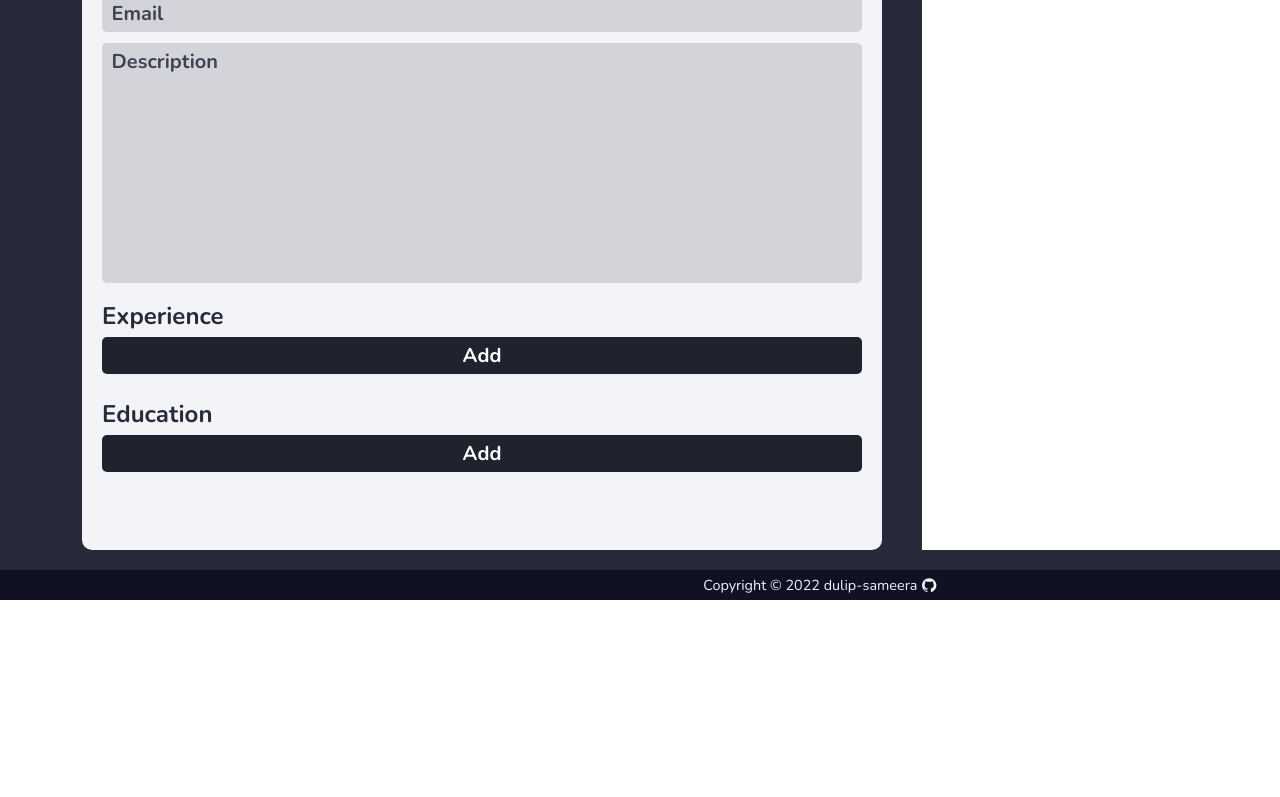
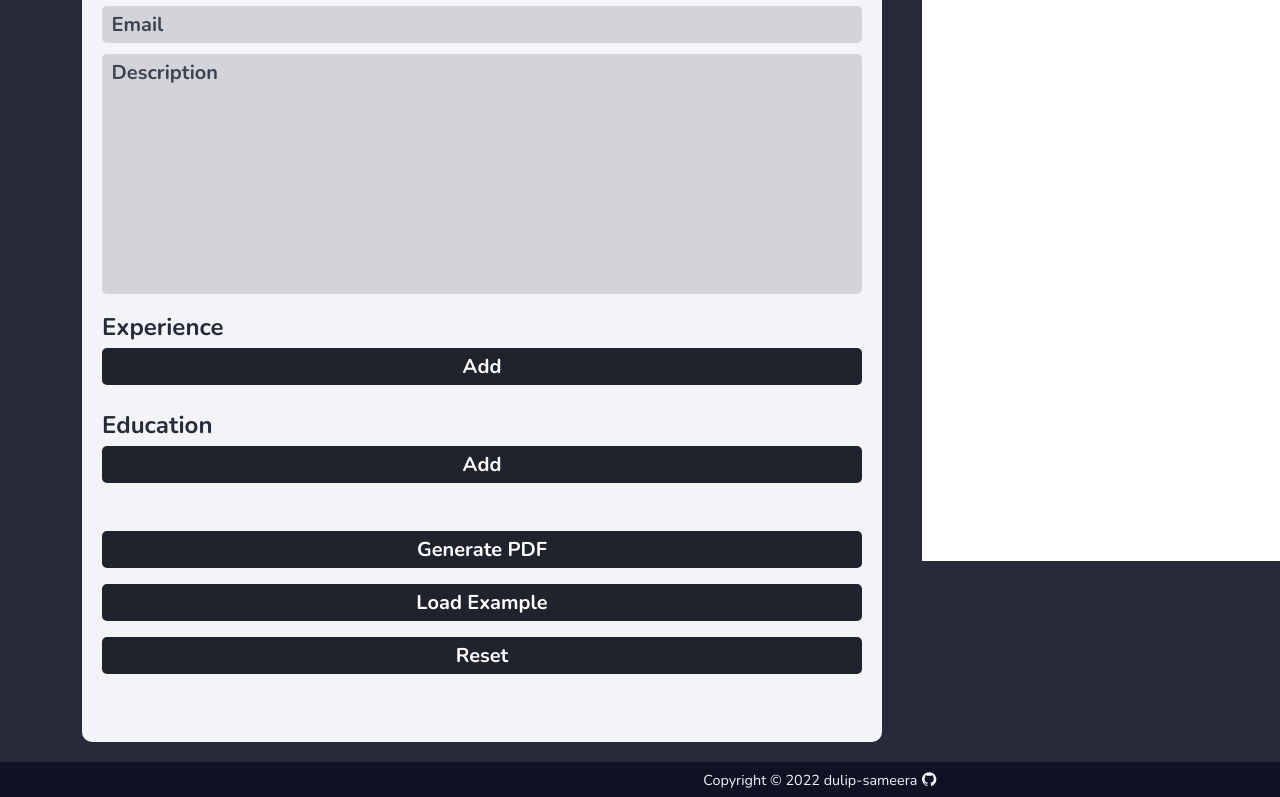
Before and after one commit to dulip-sameera/react-cv-generator, a React (Create React App) app: page / in a window 1280 px wide. Shown: the part 431-1228 px from the top of the page. Before the commit the page ends 1031 px from the top, so only its background shows below. Built offline with nearby package versions, Linux system fonts and the light colour scheme.

Commit message:
add toggle buttons

```diff
--- a/src/components/Body/Form/Form.js
+++ b/src/components/Body/Form/Form.js
@@ -3,6 +3,7 @@ import styled from "styled-components";
 import Education from "./Education";
 import Experience from "./Experience";
 import Personal from "./Personal";
+import { Button } from "./Utils";
 
 const LayoutDiv = styled.div`
   grid-column: 1/2;
@@ -11,6 +12,14 @@ const LayoutDiv = styled.div`
   background: ${({ theme }) => theme.colors.grey};
   border-radius: 10px;
   min-width: 800px;
+`;
+
+const Toggles = styled.div`
+  width: 100%;
+  margin: 3rem 0rem;
+  display: flex;
+  flex-direction: column;
+  gap: 1rem;
 `;
 
 export class Form extends Component {
@@ -32,6 +41,12 @@ export class Form extends Component {
           deleteFn={deleteFn}
           addFn={addFn}
         />
+
+        <Toggles>
+          <Button text="Generate PDF" color="green" />
+          <Button text="Load Example" color="yellow" />
+          <Button text="Reset" color="red" />
+        </Toggles>
       </LayoutDiv>
     );
   }
```
